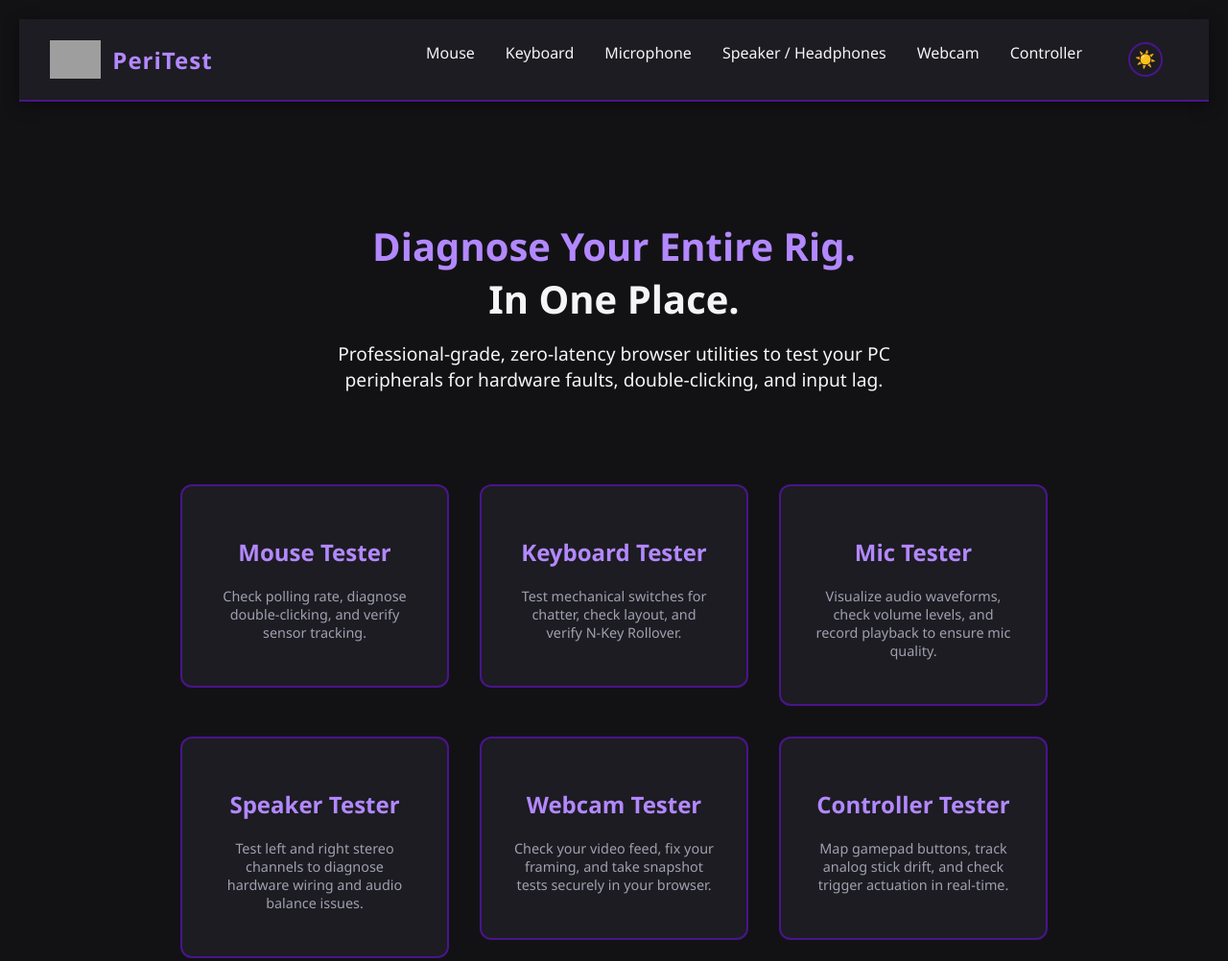
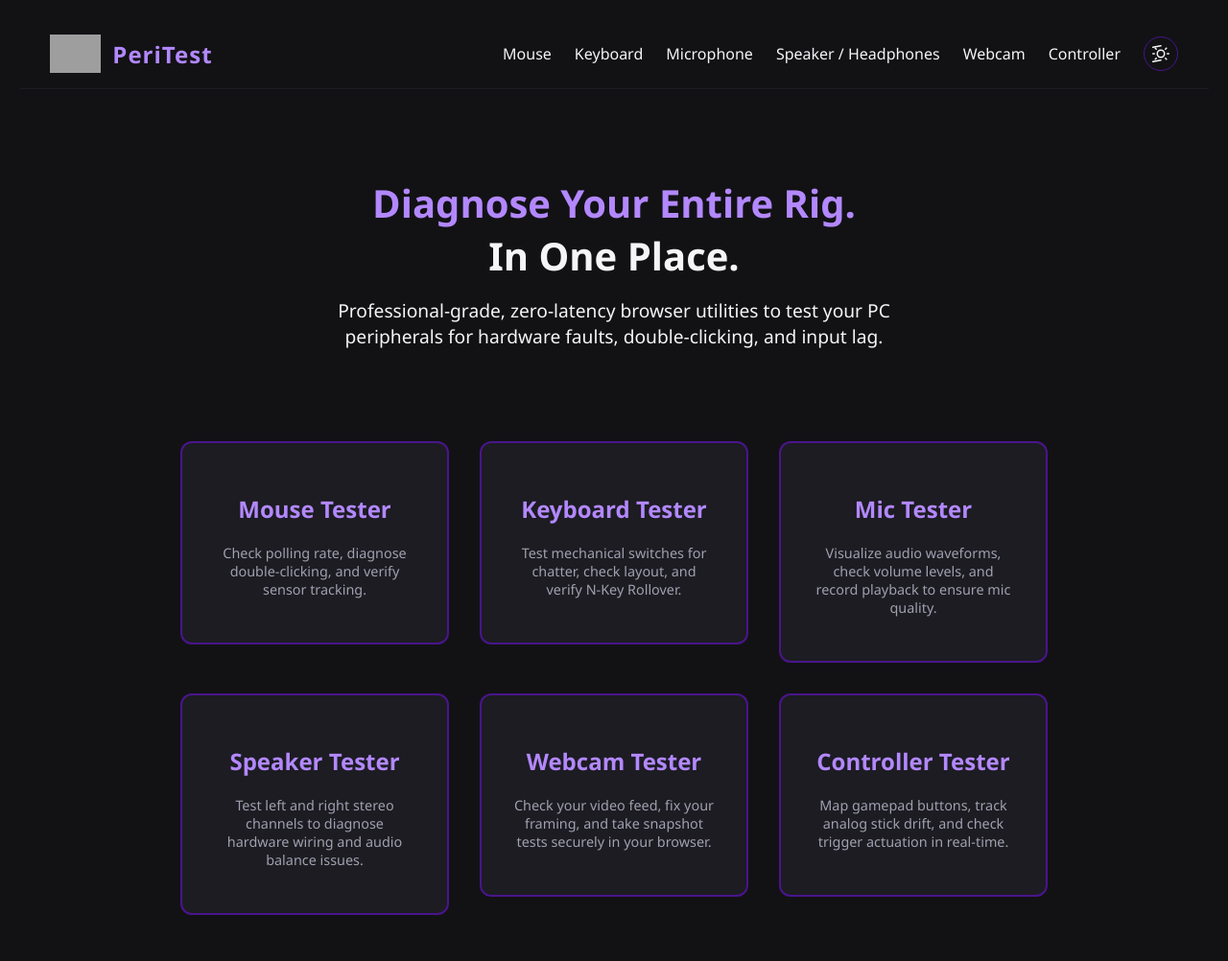
Before and after one commit to jasperxzc/PeriTest, a plain HTML site: page index.html in a window 1280 px wide. Shown: the top 1002 px of the page at 96% size. Drawn offline with Linux system fonts and the light colour scheme; grey boxes are pictures that could not be loaded.

Commit message:
Light/Dark mode optimization

```diff
--- a/styles.css
+++ b/styles.css
@@ -21,10 +21,10 @@ body[data-theme="light"] {
     --lavender-glow: #4a148c; /* Darker purple for headings on light backgrounds */
 }
 
-/* --- THEME TOGGLE BUTTON STYLES --- */
+/* THEME TOGGLE BUTTON (HOLLOW ICONS) */
 .theme-toggle {
     background: transparent;
-    border: 2px solid var(--purple-deep);
+    border: 1px solid var(--purple-deep);
     border-radius: 50%;
     width: 36px;
     height: 36px;
@@ -32,20 +32,42 @@ body[data-theme="light"] {
     align-items: center;
     justify-content: center;
     cursor: pointer;
-    font-size: 1.1rem;
     color: var(--text-main);
     transition: all 0.2s ease;
-    margin-left: 1rem;
+    padding: 0;
+    outline: none;
+}
+
+.theme-toggle svg {
+    width: 18px;
+    height: 18px;
+    stroke: currentColor;
+    stroke-width: 2;
+    stroke-linecap: round;
+    stroke-linejoin: round;
+    fill: none; /* Keeps the line icon hollow */
+    transition: transform 0.3s ease;
 }
 
 .theme-toggle:hover {
-    background: var(--purple-deep);
-    transform: scale(1.1);
+    background: var(--surface-dark);
+    border-color: var(--lavender-glow);
+    color: var(--lavender-glow);
 }
 
+.theme-toggle:hover svg {
+    transform: rotate(15deg);
+}
+
+/* Mobile Alignment */
 @media (max-width: 768px) {
+    .nav-links {
+        flex-direction: column;
+        gap: 0.5rem;
+    }
+
     .theme-toggle {
-        margin: 1rem auto 0 auto; /* Centers the button on mobile nav */
+        margin-top: 0.75rem;
     }
 }
 
@@ -72,16 +94,13 @@ body {
 
 /* GLOBAL NAVIGATION BAR */
 .main-nav {
-    width: 100%;
-    background-color: var(--surface-dark);
-    padding: 0 2rem;
     display: flex;
     justify-content: space-between;
-    align-items: center;
-    border-bottom: 2px solid var(--purple-deep);
-    box-shadow: 0 4px 15px rgba(0, 0, 0, 0.4);
-    box-sizing: border-box;
-    margin-bottom: 2rem;
+    align-items: center; /* Ensures brand and nav links are centered vertically */
+    padding: 1rem 2rem;
+    background: var(--bg-dark);
+    border-bottom: 1px solid var(--surface-dark);
+    width: 100%;
 }
 
 /* BRANDING & LOGO */
@@ -113,15 +132,17 @@ body {
 }
 
 .nav-links {
+    display: flex;
+    align-items: center; /* Centers all list items and the button vertically */
+    gap: 1.5rem;
     list-style: none;
-    display: flex;
-    margin: 0;
-    padding: 0;
+    margin: 0;           /* Eradicates default browser UL top/bottom spacing */
+    padding: 0;          /* Eradicates default browser UL indentation */
 }
 
 .nav-links > li {
-    position: relative;
-    padding: 1.5rem 1rem;
+    display: flex;
+    align-items: center;
 }
 
 .nav-links a {
@@ -129,6 +150,8 @@ body {
     text-decoration: none;
     font-weight: 500;
     transition: color 0.2s ease;
+    display: flex;
+    align-items: center;
 }
 
 .nav-links a:hover {
--- a/theme.js
+++ b/theme.js
@@ -1,27 +1,49 @@
 const themeToggleBtn = document.getElementById('theme-toggle');
 
-// 1. Check local storage for a saved theme preference
-const currentTheme = localStorage.getItem('theme');
+// Hollow Line SVG Templates
+const sunIconSVG = `
+    <svg viewBox="0 0 24 24">
+        <circle cx="12" cy="12" r="5"></circle>
+        <line x1="12" y1="1" x2="1" y2="3"></line>
+        <line x1="12" y1="21" x2="1" y2="23"></line>
+        <line x1="4.22" y1="4.22" x2="5.64" y2="5.64"></line>
+        <line x1="18.36" y1="18.36" x2="19.78" y2="19.78"></line>
+        <line x1="1" y1="12" x2="3" y2="12"></line>
+        <line x1="21" y1="12" x2="23" y2="12"></line>
+        <line x1="4.22" y1="19.78" x2="5.64" y2="18.36"></line>
+        <line x1="18.36" y1="5.64" x2="19.78" y2="4.22"></line>
+    </svg>
+`;
 
-// 2. Apply the saved theme immediately on page load
-if (currentTheme === 'light') {
+const moonIconSVG = `
+    <svg viewBox="0 0 24 24">
+        <path d="M21 12.79A9 9 0 1 1 11.21 3 7 7 0 0 0 21 12.79z"></path>
+    </svg>
+`;
+
+// 1. Check and apply saved preference
+const savedTheme = localStorage.getItem('theme');
+
+if (savedTheme === 'light') {
     document.body.setAttribute('data-theme', 'light');
-    themeToggleBtn.textContent = '🌙'; // Show moon icon if in light mode
+    if (themeToggleBtn) themeToggleBtn.innerHTML = moonIconSVG;
+} else {
+    if (themeToggleBtn) themeToggleBtn.innerHTML = sunIconSVG;
 }
 
-// 3. Handle the click event
+// 2. Toggle on click
+if (themeToggleBtn) {
     themeToggleBtn.addEventListener('click', () => {
-    let theme = document.body.getAttribute('data-theme');
+        const isLight = document.body.getAttribute('data-theme') === 'light';
 
-    if (theme === 'light') {
-        // Switch to Dark Mode
+        if (isLight) {
             document.body.removeAttribute('data-theme');
             localStorage.setItem('theme', 'dark');
-        themeToggleBtn.textContent = '☀️';
+            themeToggleBtn.innerHTML = sunIconSVG;
         } else {
-        // Switch to Light Mode
             document.body.setAttribute('data-theme', 'light');
             localStorage.setItem('theme', 'light');
-        themeToggleBtn.textContent = '🌙';
+            themeToggleBtn.innerHTML = moonIconSVG;
         }
     });
+}
```
Lines whose indentation alone changed are shown as unchanged.
